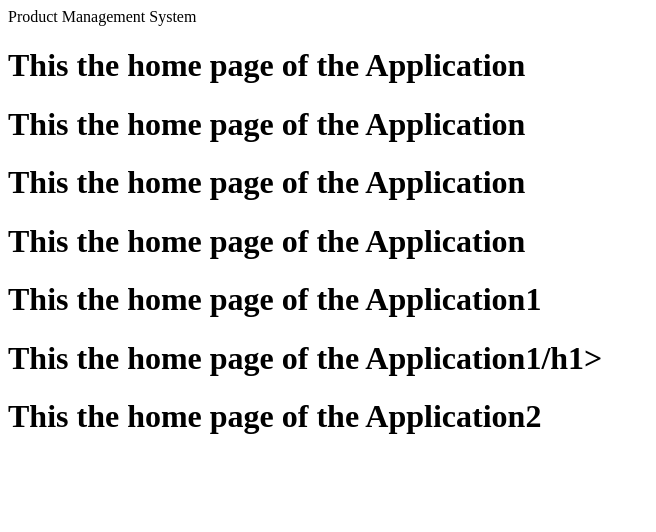
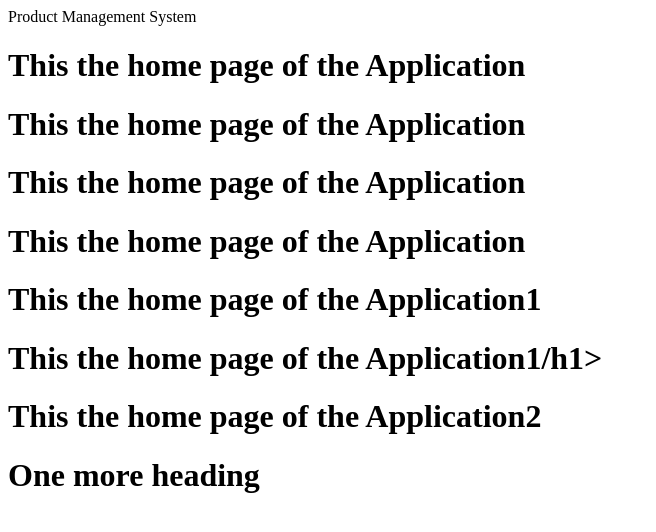
Before and after one commit to alkajhanwar/Demo, a plain HTML site: page index.html in a window 1280 px wide. Shown: the whole page, without its empty margins (0-656 px from the left). Drawn offline with Linux system fonts and the light colour scheme.

Commit message:
Update index.html

```diff
--- a/index.html
+++ b/index.html
@@ -15,5 +15,6 @@
     <h1>This the home page of the Application1</h1>
     <h1>This the home page of the Application1/h1>
         <h1>This the home page of the Application2</h1>
+         <h1>One more heading</h1>
 </body>
 </html>
```
